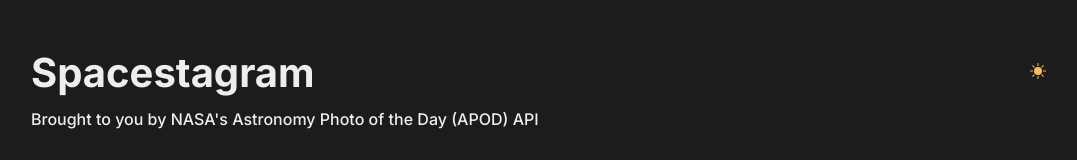
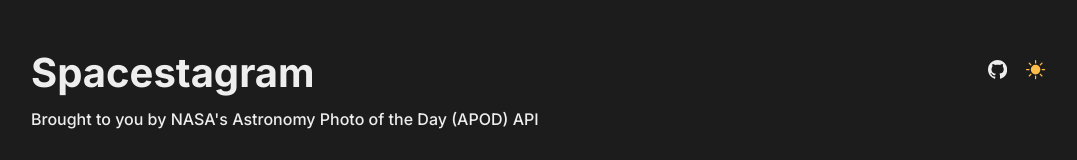
Before and after one commit to pandeymangg/spacestagram, a React (Create React App) app: page / in a window 1280 px wide. Shown: the top 160 px of the page, without its empty margins (75-1152 px from the left). Built offline with nearby package versions, Linux system fonts and the light colour scheme; no server answers.

Commit message:
added github links and changed meta description

```diff
--- a/public/index.html
+++ b/public/index.html
@@ -7,7 +7,7 @@
     <meta name="theme-color" content="#000000" />
     <meta
       name="description"
-      content="Web site created using create-react-app"
+      content="Spacestagram- Shopify frontend internship challenge"
     />
     <link rel="apple-touch-icon" href="%PUBLIC_URL%/logo192.png" />
     <link rel="preconnect" href="https://fonts.googleapis.com" />
@@ -30,7 +30,7 @@
       work correctly both with client-side routing and a non-root public URL.
       Learn how to configure a non-root public URL by running `npm run build`.
     -->
-    <title>React App</title>
+    <title>Spacestagram</title>
   </head>
   <body>
     <noscript>You need to enable JavaScript to run this app.</noscript>
--- a/src/components/Header.jsx
+++ b/src/components/Header.jsx
@@ -1,7 +1,7 @@
 import React from "react";
 import styled from "styled-components";
 import { useAppContext } from "../context/AppContext";
-import { BsFillMoonFill, BsSunFill } from "react-icons/bs";
+import { BsFillMoonFill, BsSunFill, BsGithub } from "react-icons/bs";
 
 const Header = () => {
   const { theme, setTheme } = useAppContext();
@@ -10,17 +10,29 @@
     <Container theme={theme}>
       <div className="heading__wrapper">
         <h1 className="header__heading">Spacestagram</h1>
+        <div className="header__links">
+          <div>
+            <a
+              className="header__github"
+              href="https://github.com/anshuman9999/spacestagram"
+              target="_blank"
+              rel="noreferrer"
+            >
+              <BsGithub />
+            </a>
+          </div>
           <div
             onClick={() => {
               setTheme((theme) => (theme === "light" ? "dark" : "light"));
             }}
-          className="heading__btn"
+            className="header__tbtn"
           >
             {theme === "light" ? (
               <BsFillMoonFill />
             ) : (
               <BsSunFill color="rgb(254, 190, 73)" />
             )}
+          </div>
         </div>
       </div>
       <p className="header__para">
@@ -40,14 +52,32 @@
     justify-content: space-between;
     align-items: center;
 
-    & .heading__btn {
-      cursor: pointer;
-      font-size: 16px;
-    }
-
     & .header__heading {
       font-size: 2.5rem;
       color: ${({ theme }) => (theme === "dark" ? "#eee" : "#333")};
+    }
+
+    & .header__links {
+      display: flex;
+      align-items: center;
+      gap: 1.2rem;
+
+      & .header__github {
+        cursor: pointer;
+        font-size: 1.2rem;
+        text-decoration: none;
+        color: ${({ theme }) => (theme === "dark" ? "#eee" : "#333")};
+        transition: all 0.1s ease;
+      }
+
+      & .header__github:hover {
+        font-size: 1.5rem;
+      }
+
+      & .header__tbtn {
+        cursor: pointer;
+        font-size: 1.2rem;
+      }
     }
   }
 
```
Lines whose indentation alone changed are shown as unchanged.
